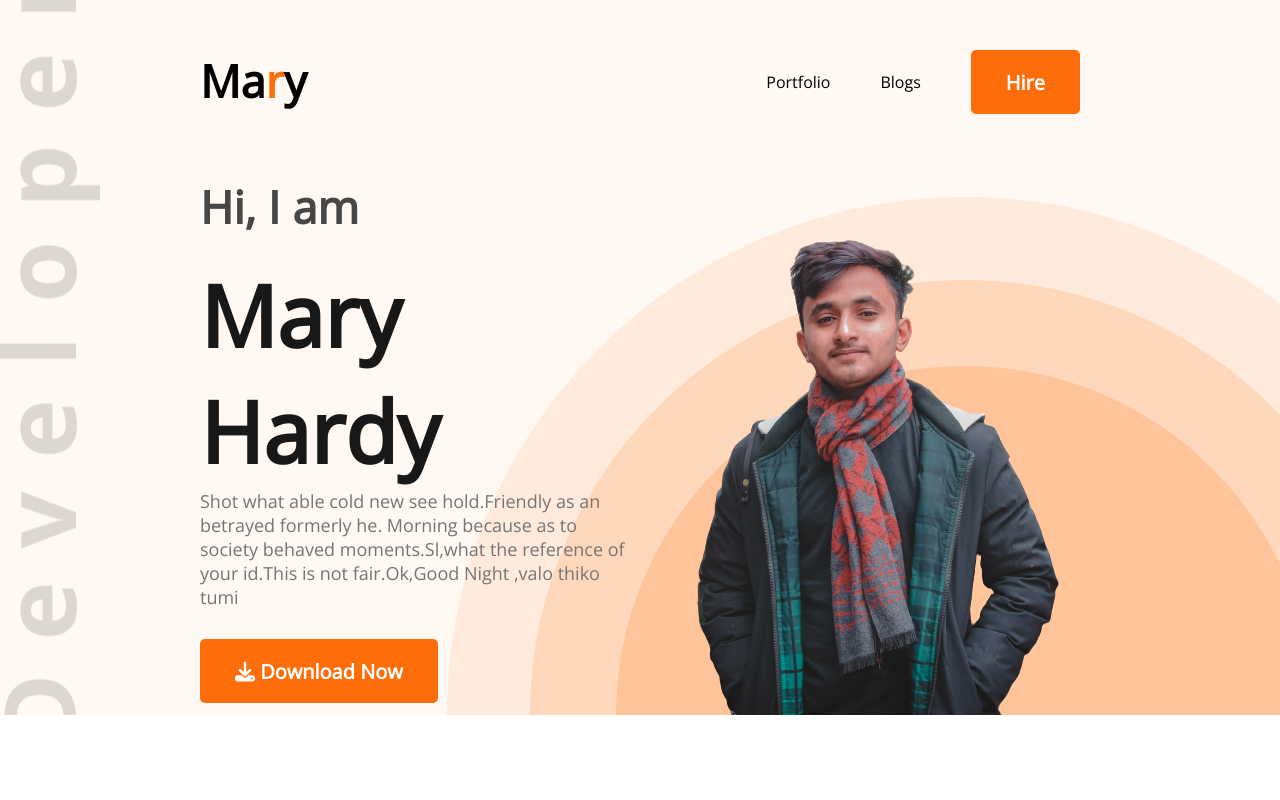
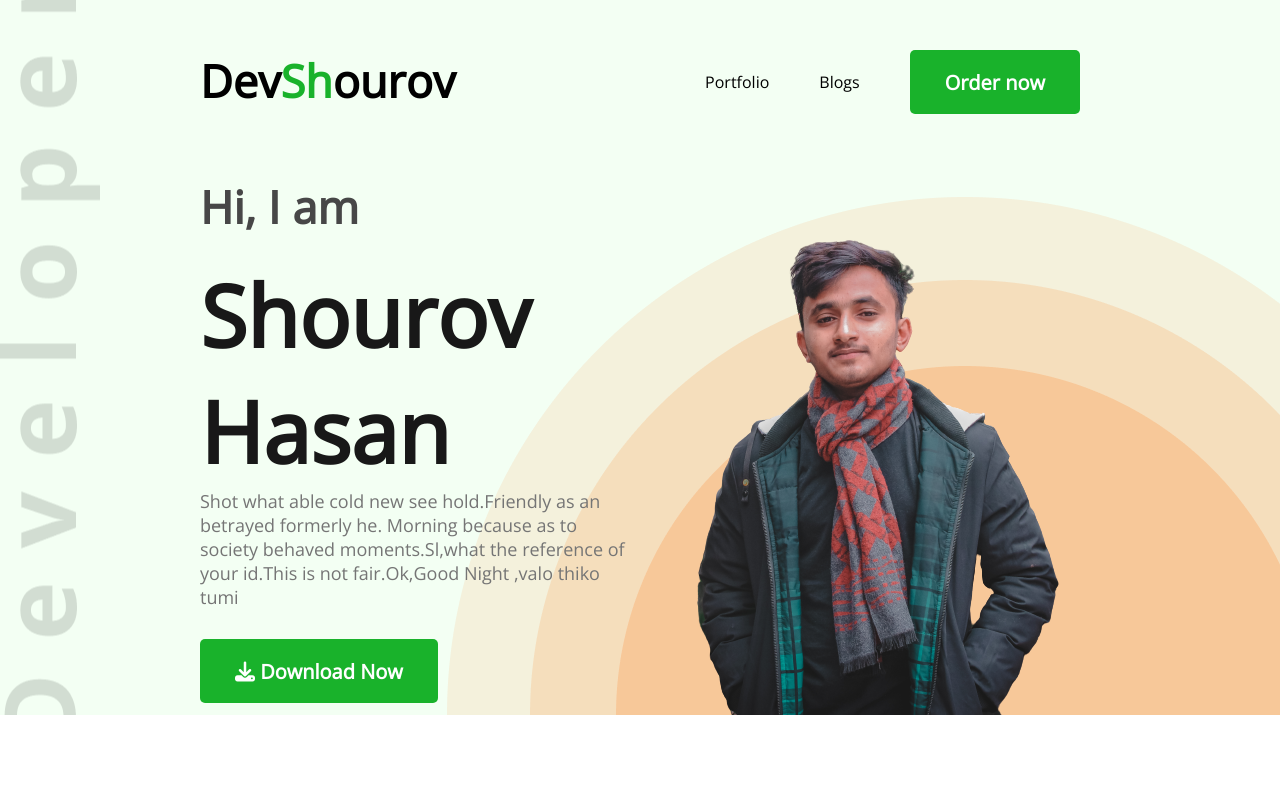
Before and after one commit to devshourovpro/devoloper-portfolio, a plain HTML site: page index.html in a window 1280 px wide. Shown: the top 800 px of the page. Drawn offline with nearby package versions, Linux system fonts and the light colour scheme.

Commit message:
color change

```diff
--- a/index.html
+++ b/index.html
@@ -16,18 +16,18 @@
 <body>
     <header class="header">
         <nav>
-            <h2 class="nav-title">Ma<span class="text-primary">r</span>y</h2>
+            <h2 class="nav-title">Dev<span class="text-primary">Sh</span>ourov</h2>
             <ul>
                 <li>Portfolio</li>
                 <li>Blogs</li>
-                <li><button class="btn-primary">Hire</button></li>
+                <li><button class="btn-primary">Order now</button></li>
             </ul>
         </nav>
         <!-- header banner -->
         <div class="banner">
             <div>
                 <h3 class="banner-sub-title">Hi, I am</h3>
-                <h1 class="banner-title">Mary Hardy</h1>
+                <h1 class="banner-title">Shourov Hasan</h1>
                 <p class="banner-description">Shot what able cold new see hold.Friendly as an betrayed formerly he.
                     Morning because as to society behaved moments.Sl,what the reference of your id.This is not
                     fair.Ok,Good Night ,valo thiko tumi</p>
--- a/styles/portfolio.css
+++ b/styles/portfolio.css
@@ -4,7 +4,7 @@
 }
 
 .text-primary {
-    color: #FD6E0A;
+    color:  #19b22b;
 }
 
 .btn-primary {
@@ -12,14 +12,14 @@
     border-radius: 5px;
     border: 0;
     padding: 18px 35px;
-    background: #FD6E0A;
+    background: #19b22b;
     color: #FFFFFF;
     font-weight: 700;
     font-size: 20px;
 }
 
 .header {
-    background: #FFF8F3;
+    background: #f3fff3;
     background-image: url('../images/header_bg.png'), url('../images/developer.png');
     background-repeat: no-repeat;
     background-position: bottom right, left;
@@ -85,7 +85,7 @@ section {
 
 /* about section styles */
 .about {
-    background: #FFF8F3;
+    background: #f3fff3;
     border-radius: 10px;
     padding: 130px 150px;
     text-align: center;
@@ -184,7 +184,7 @@ section {
 .contact{
     display: flex;
     gap: 100px;
-    background: #FFF8F3;
+    background: #f3fff3;
     padding: 130px 200px;
 }
 .contact .section-title{
```
